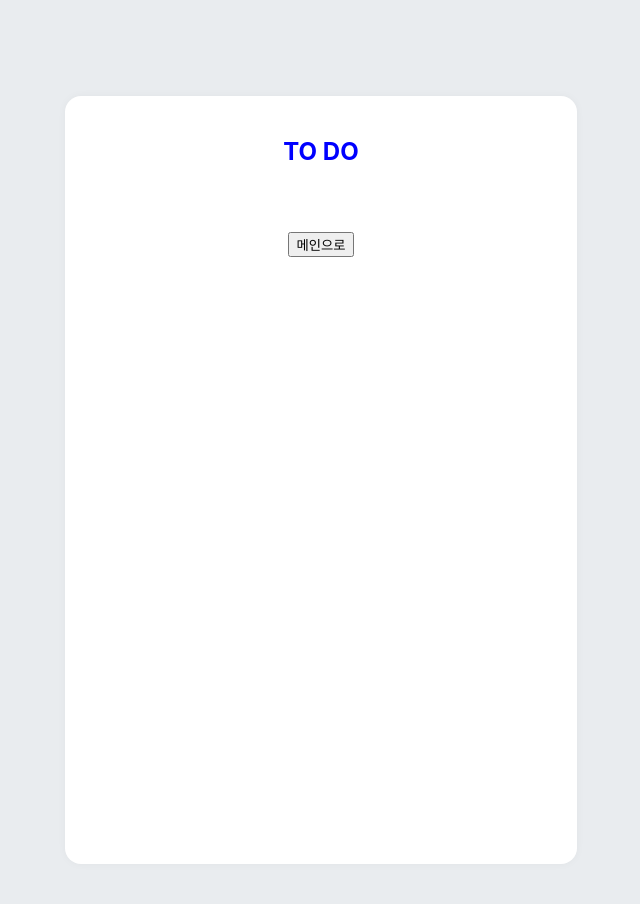
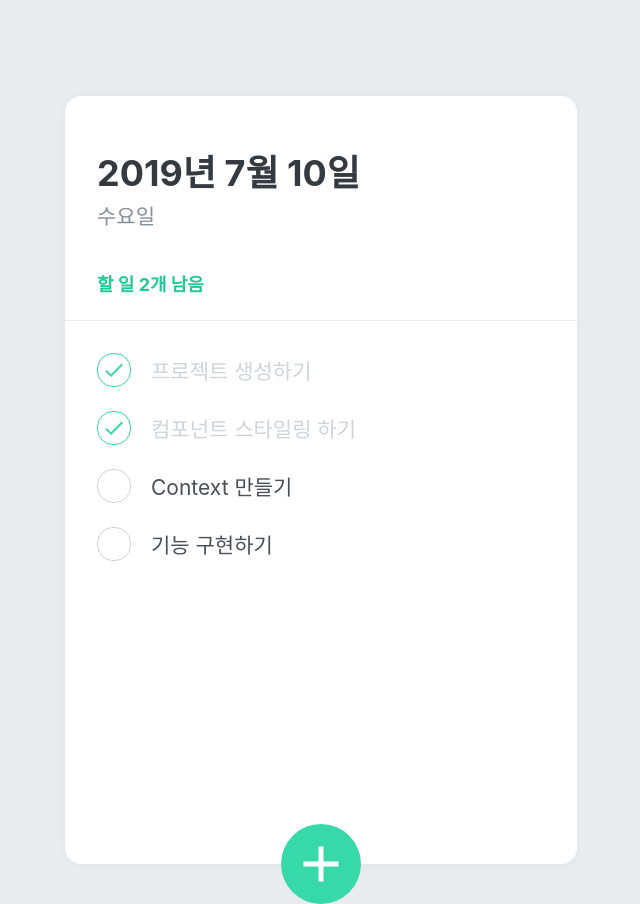
Before and after one commit to rkgh17/ToDoList_Project, a React (Create React App) app in the folder todolist/front/: page /mylist in a window 1280 px wide. Shown: the whole page, without its empty margins (319-959 px from the left). Built offline with nearby package versions, Linux system fonts and the light colour scheme.

Commit message:
Front | TODO UI

```diff
--- a/todolist/front/src/context/AuthContext.js
+++ b/todolist/front/src/context/AuthContext.js
@@ -14,7 +14,7 @@ const AuthContextProvider = ({ children }) => {
   // const login = () => {};
 
   const logout = () => {
-    // console.log("로그아웃");
+    console.log("로그아웃");
   };
 
   const contextValue = {
--- a/todolist/front/src/routes/Todo/Mylist.js
+++ b/todolist/front/src/routes/Todo/Mylist.js
@@ -1,25 +1,32 @@
 import "../css/MylistCSS.css";
 import TodoTemplate from "./TodoTemplate";
 
-import React from "react";
+import React, { useEffect } from "react";
 import { createGlobalStyle } from "styled-components";
+import { useContext } from "react";
+import { AuthContext } from "../../context/AuthContext";
 import { Link } from "react-router-dom";
 
+import TodoHead from "./TodoHead";
+import TodoList from "./TodoList";
+import TodoCreate from "./TodoCreate";
+
 function Mylist() {
+  const { refresh, logout } = useContext(AuthContext);
+
+  useEffect(() => {
+    // 페이지 로드 시 토큰 만료시간 검사.
+    refresh();
+  }, []);
+
   return (
-    <div className="Mylist">
-      <TodoTemplate>
-        <div>
-          <h2 style={{ color: "blue" }}>TO DO</h2>
-        </div>
-        <div></div>
-        <div>
-          <Link to="/">
-            <button>메인으로</button>
-          </Link>
-        </div>
-      </TodoTemplate>
-    </div>
+    // <div className="Mylist">
+    <TodoTemplate>
+      <TodoHead />
+      <TodoList />
+      <TodoCreate />
+    </TodoTemplate>
+    // </div>
   );
 }
 
--- /dev/null
+++ b/todolist/front/src/routes/Todo/TodoCreate.js
@@ -0,0 +1,99 @@
+import React, { useState } from "react";
+import styled, { css } from "styled-components";
+import { MdAdd } from "react-icons/md";
+
+const CircleButton = styled.button`
+  background: #38d9a9;
+  &:hover {
+    background: #63e6be;
+  }
+  &:active {
+    background: #20c997;
+  }
+
+  z-index: 5;
+  cursor: pointer;
+  width: 80px;
+  height: 80px;
+  display: block;
+  align-items: center;
+  justify-content: center;
+  font-size: 60px;
+  position: absolute;
+  left: 50%;
+  bottom: 0px;
+  transform: translate(-50%, 50%);
+  color: white;
+  border-radius: 50%;
+  border: none;
+  outline: none;
+  display: flex;
+  align-items: center;
+  justify-content: center;
+
+  transition: 0.125s all ease-in;
+  ${(props) =>
+    props.open &&
+    css`
+      background: #ff6b6b;
+      &:hover {
+        background: #ff8787;
+      }
+      &:active {
+        background: #fa5252;
+      }
+      transform: translate(-50%, 50%) rotate(45deg);
+    `}
+`;
+
+const InsertFormPositioner = styled.div`
+  width: 100%;
+  bottom: 0;
+  left: 0;
+  position: absolute;
+`;
+
+const InsertForm = styled.form`
+  background: #f8f9fa;
+  padding-left: 32px;
+  padding-top: 32px;
+  padding-right: 32px;
+  padding-bottom: 72px;
+
+  border-bottom-left-radius: 16px;
+  border-bottom-right-radius: 16px;
+  border-top: 1px solid #e9ecef;
+`;
+
+const Input = styled.input`
+  padding: 12px;
+  border-radius: 4px;
+  border: 1px solid #dee2e6;
+  width: 100%;
+  outline: none;
+  font-size: 18px;
+  box-sizing: border-box;
+`;
+
+function TodoCreate() {
+  const [open, setOpen] = useState(false);
+
+  const onToggle = () => setOpen(!open);
+
+  return (
+    <>
+      {open && (
+        <InsertFormPositioner>
+          <InsertForm>
+            <Input autoFocus placeholder="할 일을 입력 후, Enter 를 누르세요" />
+          </InsertForm>
+        </InsertFormPositioner>
+      )}
+      <CircleButton onClick={onToggle} open={open}>
+        <MdAdd />
+      </CircleButton>
+    </>
+  );
+}
+
+export default TodoCreate;
--- /dev/null
+++ b/todolist/front/src/routes/Todo/TodoHead.js
@@ -0,0 +1,38 @@
+import React from "react";
+import styled from "styled-components";
+
+const TodoHeadBlock = styled.div`
+  padding-top: 48px;
+  padding-left: 32px;
+  padding-right: 32px;
+  padding-bottom: 24px;
+  border-bottom: 1px solid #e9ecef;
+  h1 {
+    margin: 0;
+    font-size: 36px;
+    color: #343a40;
+  }
+  .day {
+    margin-top: 4px;
+    color: #868e96;
+    font-size: 21px;
+  }
+  .tasks-left {
+    color: #20c997;
+    font-size: 18px;
+    margin-top: 40px;
+    font-weight: bold;
+  }
+`;
+
+function TodoHead() {
+  return (
+    <TodoHeadBlock>
+      <h1>2019년 7월 10일</h1>
+      <div className="day">수요일</div>
+      <div className="tasks-left">할 일 2개 남음</div>
+    </TodoHeadBlock>
+  );
+}
+
+export default TodoHead;
--- /dev/null
+++ b/todolist/front/src/routes/Todo/TodoItem.js
@@ -0,0 +1,72 @@
+import React from "react";
+import styled, { css } from "styled-components";
+import { MdDone, MdDelete } from "react-icons/md";
+
+const Remove = styled.div`
+  display: flex;
+  align-items: center;
+  justify-content: center;
+  color: #dee2e6;
+  font-size: 24px;
+  cursor: pointer;
+  &:hover {
+    color: #ff6b6b;
+  }
+  display: none;
+`;
+
+const TodoItemBlock = styled.div`
+  display: flex;
+  align-items: center;
+  padding-top: 12px;
+  padding-bottom: 12px;
+  &:hover {
+    ${Remove} {
+      display: initial;
+    }
+  }
+`;
+
+const CheckCircle = styled.div`
+  width: 32px;
+  height: 32px;
+  border-radius: 16px;
+  border: 1px solid #ced4da;
+  font-size: 24px;
+  display: flex;
+  align-items: center;
+  justify-content: center;
+  margin-right: 20px;
+  cursor: pointer;
+  ${(props) =>
+    props.done &&
+    css`
+      border: 1px solid #38d9a9;
+      color: #38d9a9;
+    `}
+`;
+
+const Text = styled.div`
+  flex: 1;
+  font-size: 21px;
+  color: #495057;
+  ${(props) =>
+    props.done &&
+    css`
+      color: #ced4da;
+    `}
+`;
+
+function TodoItem({ id, done, text }) {
+  return (
+    <TodoItemBlock>
+      <CheckCircle done={done}>{done && <MdDone />}</CheckCircle>
+      <Text done={done}>{text}</Text>
+      <Remove>
+        <MdDelete />
+      </Remove>
+    </TodoItemBlock>
+  );
+}
+
+export default TodoItem;
--- /dev/null
+++ b/todolist/front/src/routes/Todo/TodoList.js
@@ -0,0 +1,23 @@
+import React from "react";
+import styled from "styled-components";
+import TodoItem from "./TodoItem";
+
+const TodoListBlock = styled.div`
+  flex: 1;
+  padding: 20px 32px;
+  padding-bottom: 48px;
+  overflow-y: auto;
+`;
+
+function TodoList() {
+  return (
+    <TodoListBlock>
+      <TodoItem text="프로젝트 생성하기" done={true} />
+      <TodoItem text="컴포넌트 스타일링 하기" done={true} />
+      <TodoItem text="Context 만들기" done={false} />
+      <TodoItem text="기능 구현하기" done={false} />
+    </TodoListBlock>
+  );
+}
+
+export default TodoList;
```
